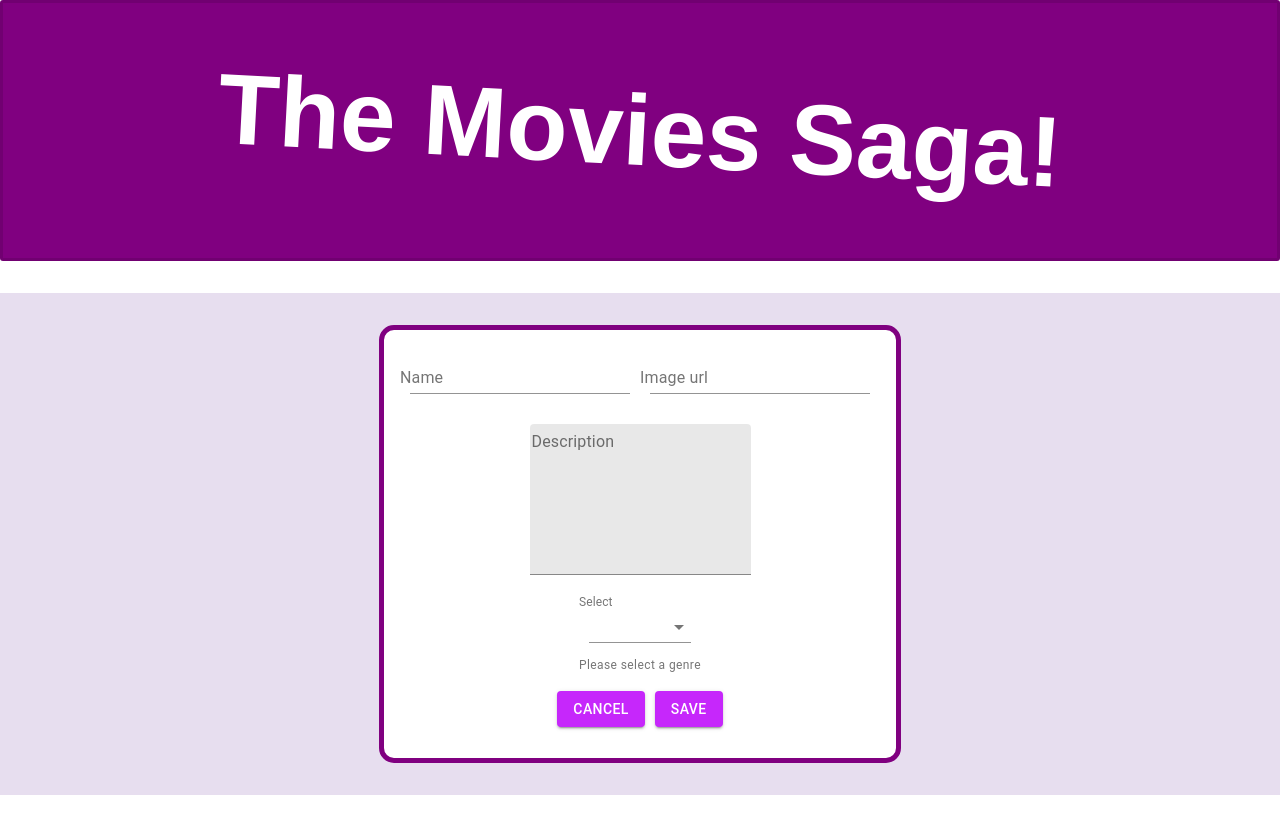
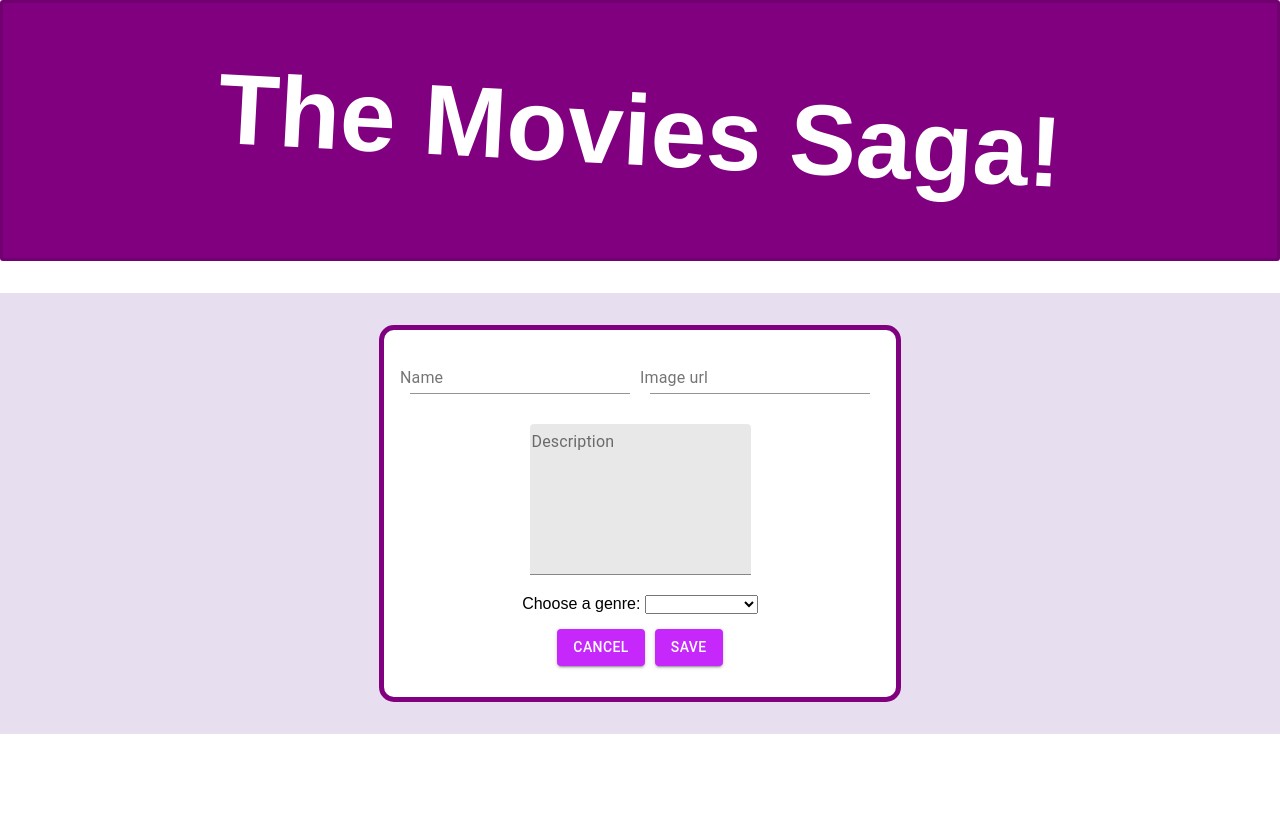
Before and after one commit to bsmrdel101/movie-sagas, a React (Create React App) app: page /#/add in a window 1280 px wide. After the commit the page ends 800 px from the top, so only its background shows below. Built offline with nearby package versions, Linux system fonts and the light colour scheme.

Commit message:
removed MUI dropdown menu

```diff
--- a/src/components/AddMovie/AddMovie.js
+++ b/src/components/AddMovie/AddMovie.js
@@ -55,8 +55,6 @@ function AddMovie() {
         // Save values for all inputs into a reducer
         // Clear input forms
         // Return back to movie list
-
-    // TODO: submit genre response
     const handleSubmit = (event) => {
         event.preventDefault();
         dispatch({
@@ -88,19 +86,23 @@ function AddMovie() {
                         />
                     </div>
                     <div>
-                        <TextField
-                            id="outlined-select-currency"
-                            select
-                            label="Select"
-                            value={genre}
-                            onChange={handleGenreChange}
-                            helperText="Please select a genre" >
-                            {genres.map((option) => (
-                                <MenuItem key={option.value} value={option.value}>
-                                {option.label}
-                                </MenuItem>
-                            ))}
-                        </TextField>
+                        <label htmlFor="genres">Choose a genre: </label>
+                        <select name="genres" onChange={handleGenreChange}>
+                            <option></option>
+                            <option value="1">Adventure</option>
+                            <option value="2">Animated</option>
+                            <option value="3">Biographical</option>
+                            <option value="4">Comedy</option>
+                            <option value="5">Disaster</option>
+                            <option value="6">Drama</option>
+                            <option value="7">Epic</option>
+                            <option value="8">Fantasy</option>
+                            <option value="9">Musical</option>
+                            <option value="10">Romantic</option>
+                            <option value="11">Science Fiction</option>
+                            <option value="12">Space-Opera</option>
+                            <option value="13">Superhero</option>
+                        </select>
                     </div>
                     <div className="form-buttons">
                         <Button variant="contained" onClick={() => {history.goBack()}}>Cancel</Button>
--- a/src/components/MovieDetails/MovieDetails.js
+++ b/src/components/MovieDetails/MovieDetails.js
@@ -1,13 +1,10 @@
 import { useHistory } from "react-router";
-import { useDispatch } from "react-redux";
 import { useSelector } from "react-redux";
 import { Button } from "@material-ui/core";
 import './MovieDetails.css';
-import { useState } from "react";
 
 function MovieDetails() {
     const history = useHistory();
-    const dispatch = useDispatch();
 
     const movies = useSelector((store) => store.movies);
 
```
